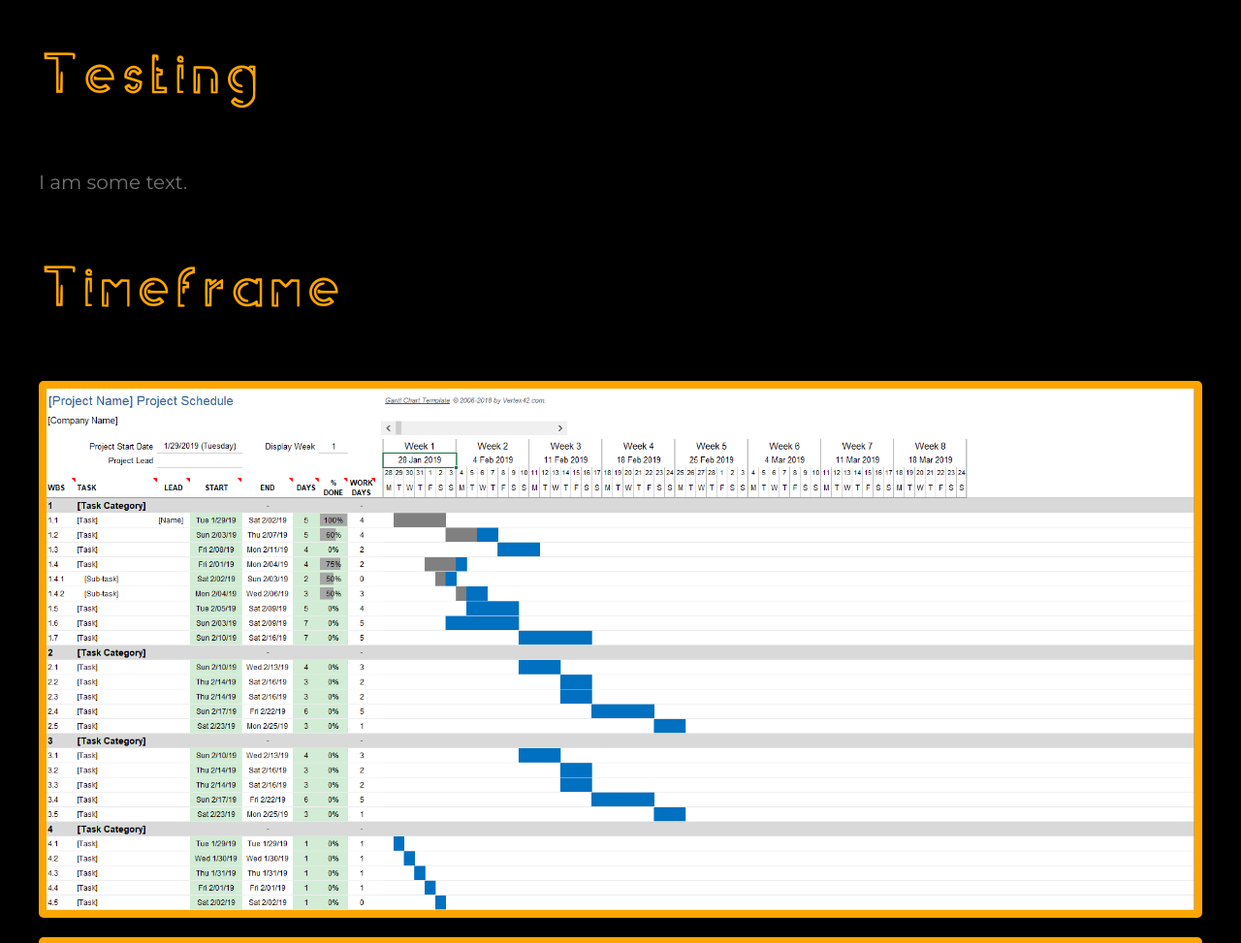
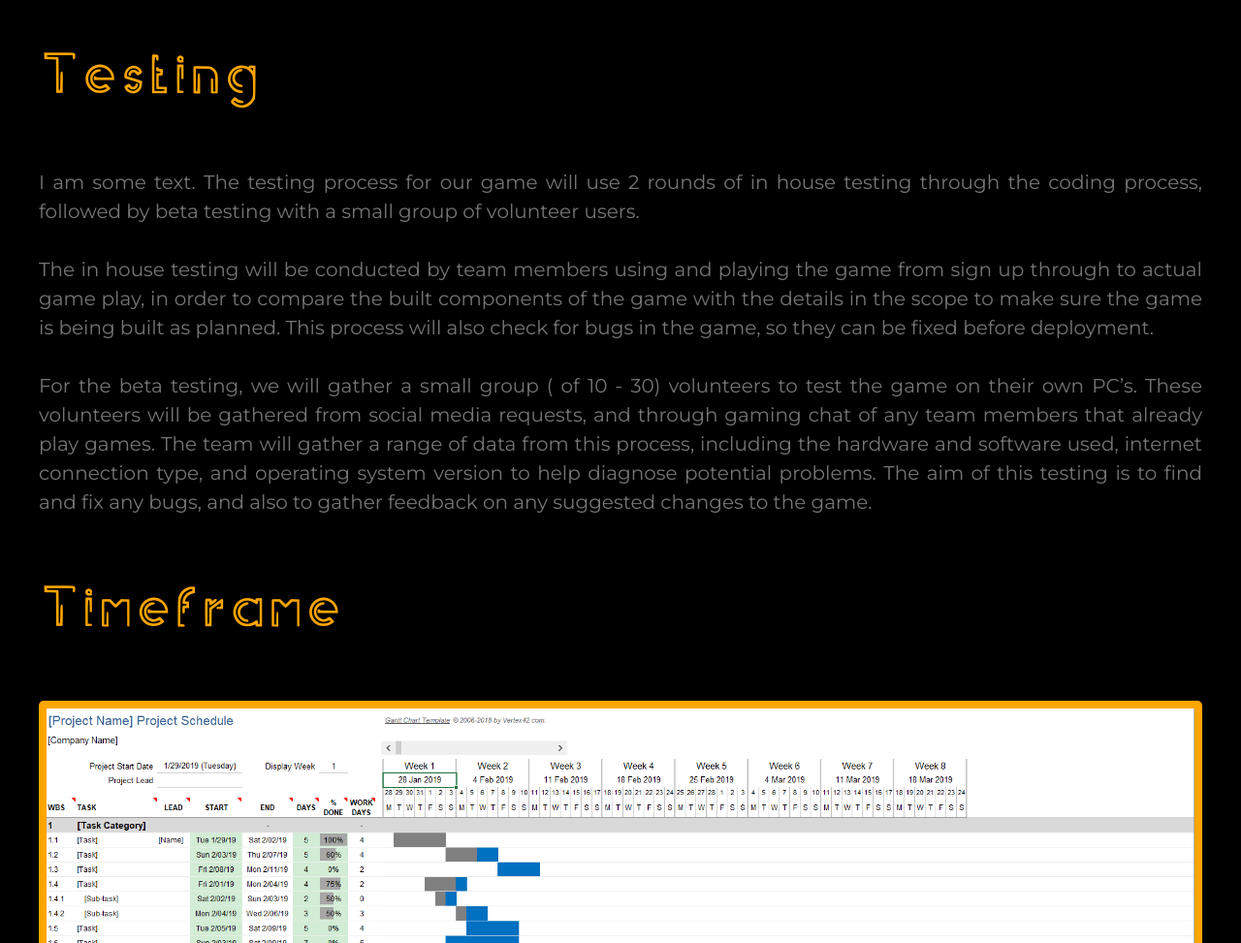
Before and after one commit to mr-gt/Assignment-3, a plain HTML site: page Project Description.html in a window 1280 px wide. Shown: the part 4712-5685 px from the top of the page at 97% size. Drawn offline with nearby package versions, Linux system fonts and the light colour scheme; files whose address does not match are found by name.

Commit message:
Add content to 'Testing' section.

```diff
--- a/Project Description.html
+++ b/Project Description.html
@@ -289,6 +289,18 @@ have found it the most beneficial and easy way to communicate with each other. O
 	<h2 style="font-size: 100px; color: orange">Testing</h2>
 	<p style="font-size: 20px">
 	I am some text.
+	The testing process for our game will use 2 rounds of in house testing through the coding process, followed by beta testing with a
+small group of volunteer users.<br><br>
+
+	The in house testing will be conducted by team members using and playing the game from sign up through to actual game play,
+in order to compare the built components of the game with the details in the scope to make sure the game is being built as
+planned. This process will also check for bugs in the game, so they can be fixed before deployment.<br><br>
+
+	For the beta testing, we will gather a small group ( of 10 - 30) volunteers to test the game on their own PC’s. These volunteers
+will be gathered from social media requests, and through gaming chat of any team members that already play games. The team will
+gather a range of data from this process, including the hardware and software used, internet connection type, and
+operating system version to help diagnose potential problems. The aim of this testing is to find and fix any bugs, and
+also to gather feedback on any suggested changes to the game.<br>
 	</p>
 	<h2 style="font-size: 100px; color: orange">Timeframe</h2>
 	<p style="font-size: 20px">
```
